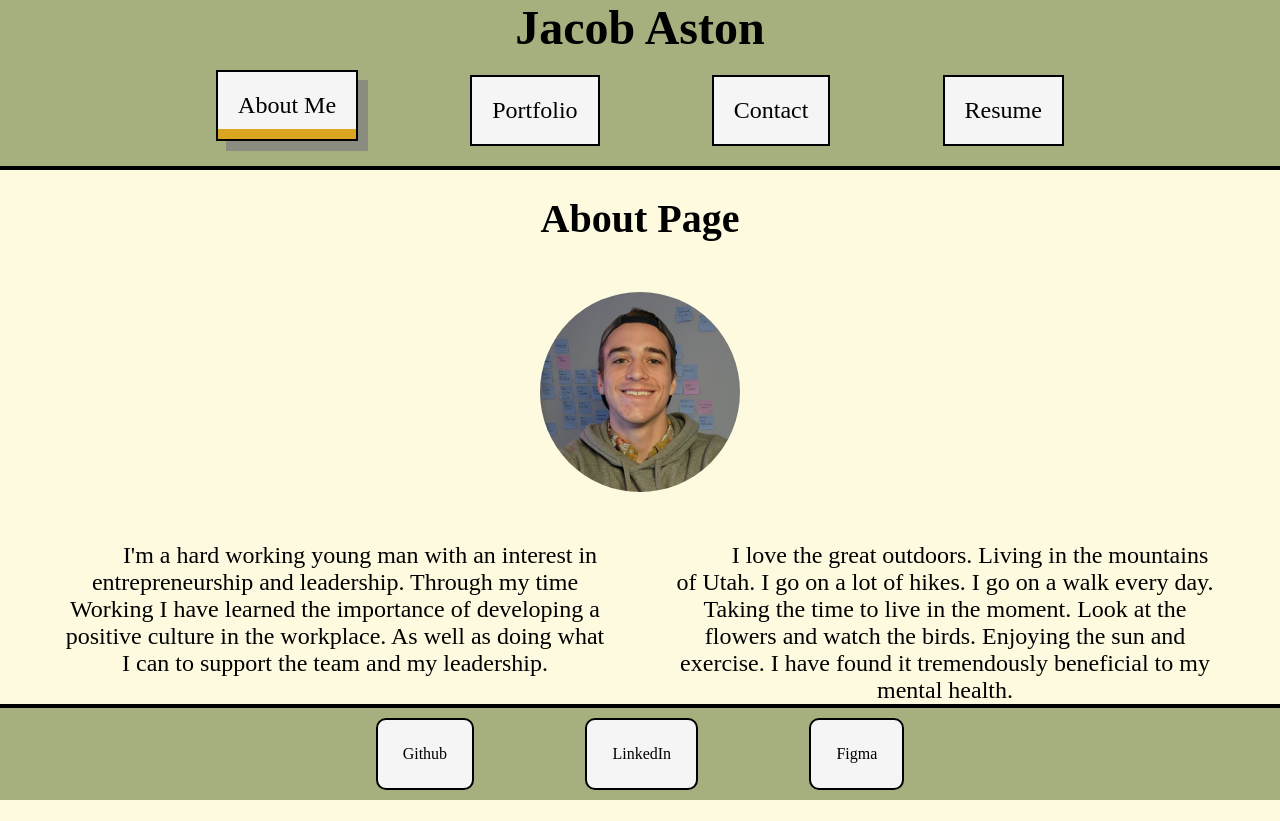
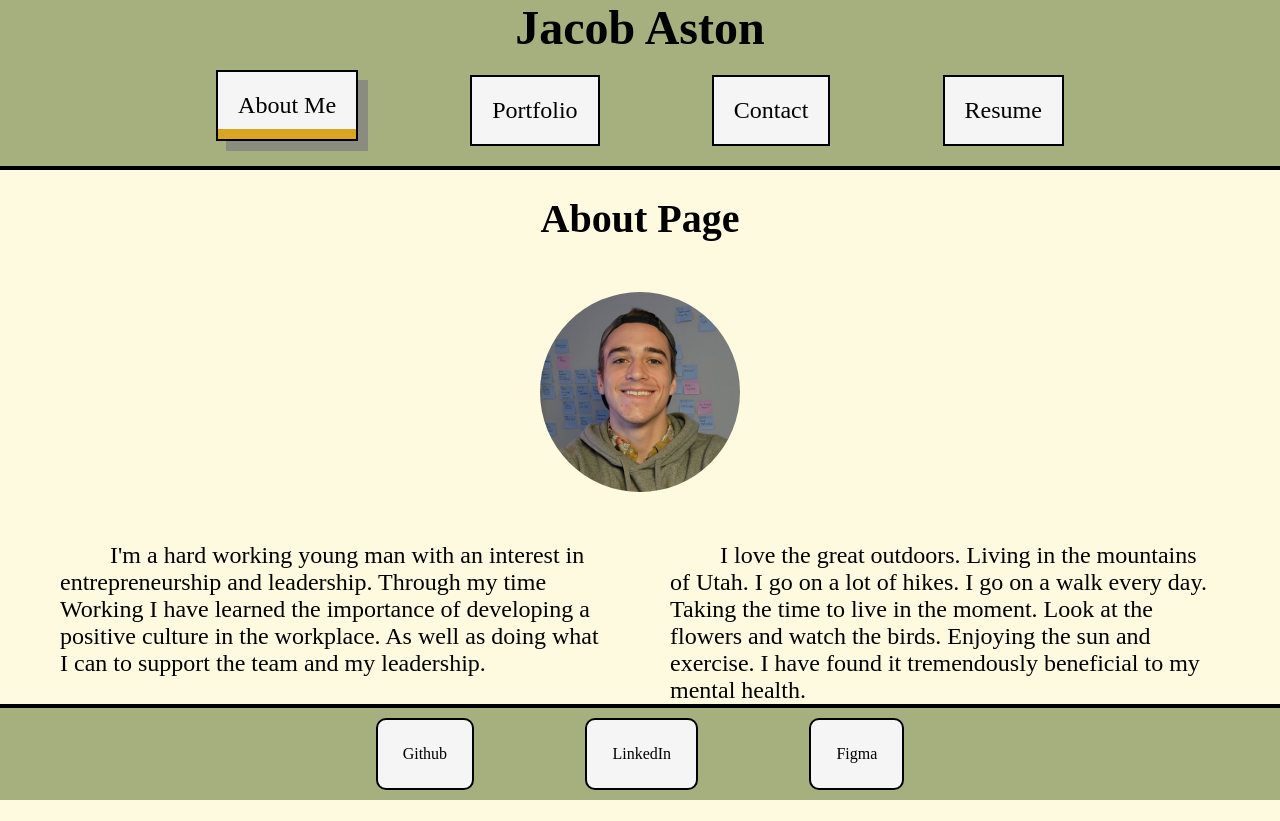
Before and after one commit to Jacob-Aston/react-portfolio, a React (Create React App) app: page / in a window 1280 px wide. Built offline with nearby package versions, Linux system fonts and the light colour scheme; the HTML template or start-up script is replaced by a standard one.

Commit message:
specified resume page paragraph style.

```diff
--- a/src/styles/Resume.css
+++ b/src/styles/Resume.css
@@ -1,10 +1,3 @@
-p {
-  margin: 30px auto;
-  font-size: 1.5em;
-  text-align: center;
-  text-indent: 20px;
-}
-
 li {
   font-size: 1.5em;
   margin: 0 20px;
@@ -36,6 +29,13 @@ li {
   break-inside: avoid;
 }
 
+.resume-page p {
+  margin: 30px auto;
+  font-size: 1.5em;
+  text-align: center;
+  text-indent: 20px;
+}
+
 .program-experience {
   display: inline-block;
   break-inside: avoid;
```
